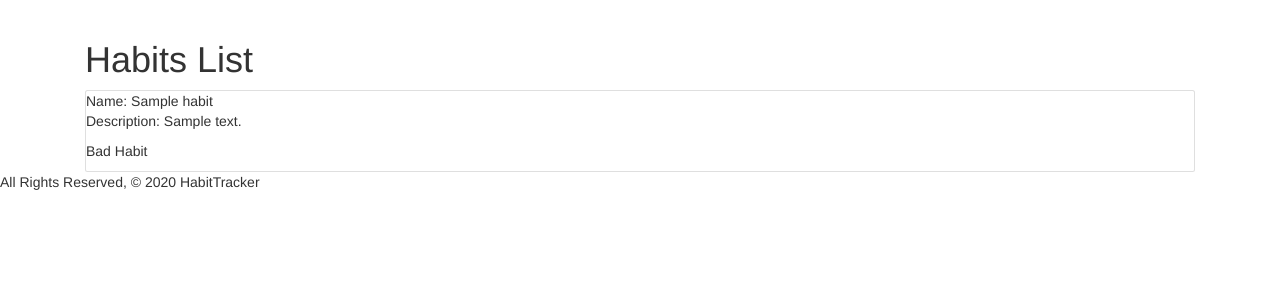
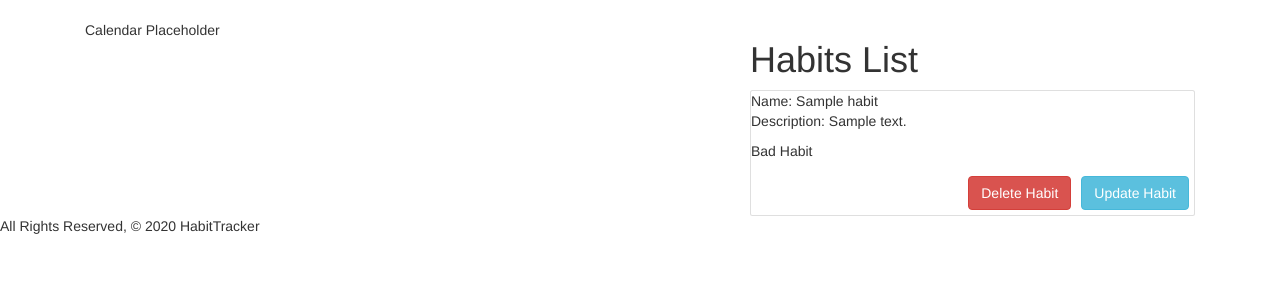
Before and after one commit to ajay-k/HabitTracker, a Django app: page /habits/ in a window 1280 px wide. Shown: the part 62-362 px from the top of the page. Run offline with Django 3.2, Linux system fonts and the light colour scheme; a user stored in the database is signed in; tables that the repository leaves empty hold one stand-in row (values such as "Sample post"); some libraries are stand-ins or nearby versions.

Commit message:
Adds update and delete button

```diff
--- a/main_app/templates/base.html
+++ b/main_app/templates/base.html
@@ -27,7 +27,7 @@
             {% if user.is_authenticated %}
               <a class="nav-item nav-link active" href="{% url 'home' %}">Home <span class="sr-only">(current)</span></a>
               <a class="nav-item nav-link" href="{% url 'index' %}">Habits</a>
-              <a class="nav-item nav-link" href="{% url 'add_habit' %}">Add Habit</a>
+              <a class="nav-item nav-link" href="{% url 'habit_add' %}">Add Habit</a>
               <a class="nav-item nav-link" >About Us</a>
 
               <div class="nav-item dropdown">
--- a/main_app/templates/habits.html
+++ b/main_app/templates/habits.html
@@ -1,8 +1,12 @@
 {% extends 'base.html' %}
 {% block content %}
 
+<div class="row">
+  <div class="col-sm-7">
+    Calendar Placeholder
+  </div>
+  <div class="col-sm-5">
     <h1>Habits List</h1>
-
     {% for habit in habits %}
       <div class="card">
         <div class="card-content">
@@ -13,8 +17,16 @@
           {% else %}
             <p>Bad Habit</p>
           {% endif %}
+          {% if request.user == habit.user %}
+              <a href="{% url 'habit_update' habit.id%}"><button type="button" class="btn btn-info float-right" style="margin:.5rem">Update Habit</button></a>
+              <a href="{% url 'habit_delete' habit.id%}"><button type="button" class="btn btn-danger float-right" style="margin:.5rem">Delete Habit</button></a>
+          {% endif %}
         </div>
       </div>
     {% endfor %}
+  </div>
+</div>
+
+
 
 {% endblock %}
--- a/main_app/urls.py
+++ b/main_app/urls.py
@@ -4,6 +4,8 @@ from . import views
 urlpatterns = [
     path('', views.home, name='home'),
     path('habits/', views.habits_index, name='index'),
-    path('habits/add/', views.add_habit, name ='add_habit'),
+    path('habits/add/', views.habit_add, name ='habit_add'),
+    path('habit/update/<int:habit_id>', views.habit_update, name='habit_update'),
+    path('habit/delete/<int:habit_id>', views.habit_delete, name='habit_delete'),
     path('accounts/signup', views.signup, name='signup'),
 ]
--- a/main_app/views.py
+++ b/main_app/views.py
@@ -32,7 +32,7 @@ def habits_index(request):
   return render(request, 'habits.html', {'habits': habits})
 
 @login_required
-def add_habit(request):
+def habit_add(request):
   if request.method == 'POST':
     form = HabitForm(request.POST)
     if form.is_valid():
@@ -44,6 +44,26 @@ def add_habit(request):
     form = HabitForm()
   context = { 'form': form}
   return render(request, 'habits/habit_form.html', context)
+
+def habit_update(request, habit_id):
+  habit = Habit.objects.get(id=habit_id)
+  if request.method == 'POST':
+    form = HabitForm(request.POST, instance=habit)
+    if form.is_valid():
+      habit = form.save()
+      return redirect('index')
+  else:
+    form = HabitForm(instance=habit)
+  context = { 'form': form }
+  return render(request, 'habits/habit_form.html', { 'form': form })
+
+def habit_delete(request, habit_id):
+  habit = Habit.objects.get(id=habit_id)
+  Habit.objects.get(id=habit_id).delete()
+  return redirect('index')
+
+
+
 
 def signup(request):
   error_message = ''
```
Lines whose indentation alone changed are shown as unchanged.
